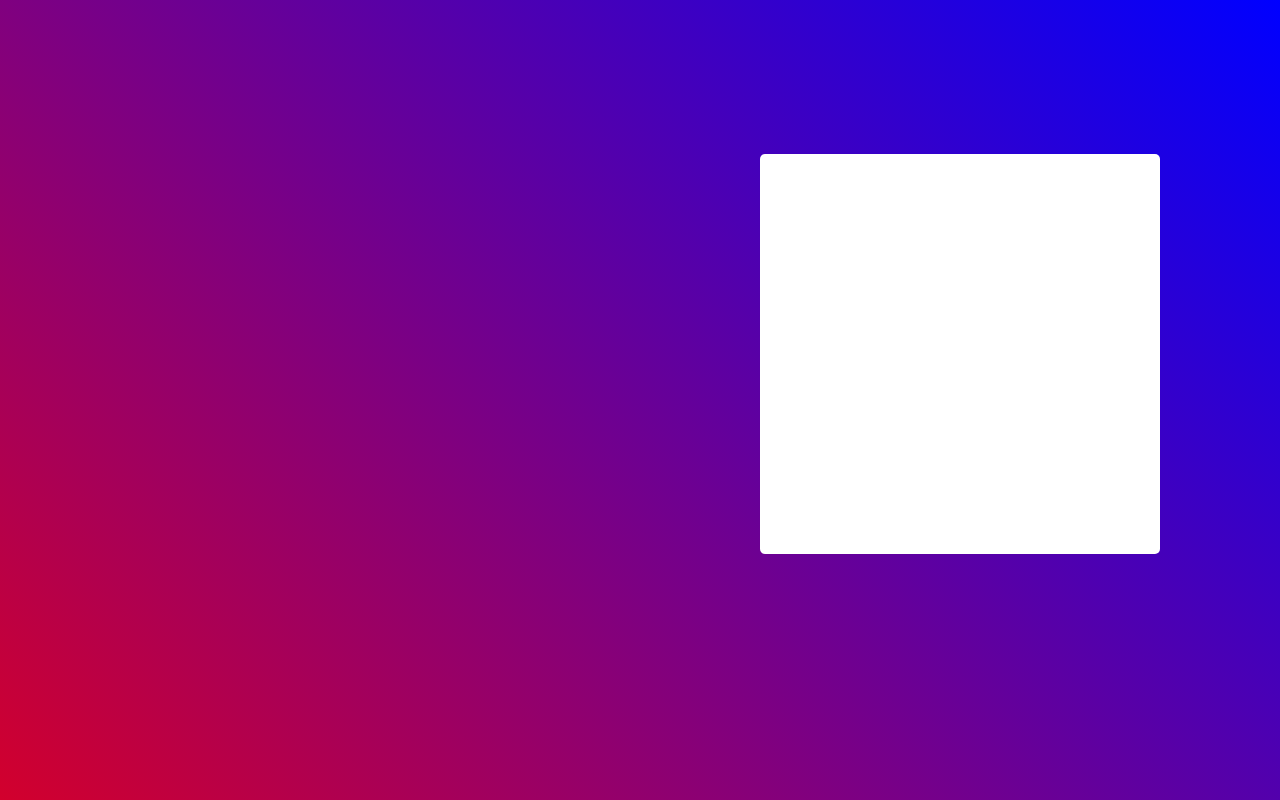
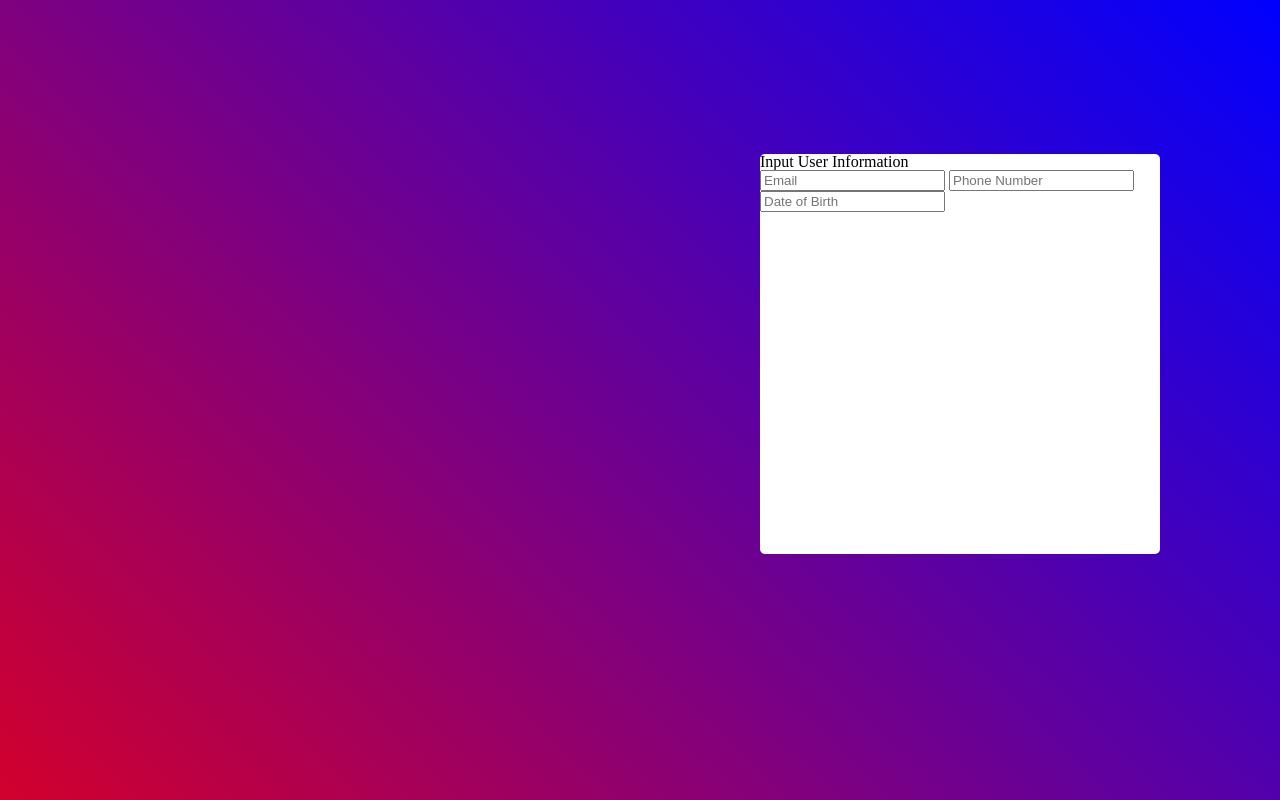
Before and after one commit to Marbi-IIT/lab2, a plain HTML site: page index.html in a window 1280 px wide. Shown: the top 800 px of the page. Drawn offline with Linux system fonts and the light colour scheme.

Commit message:
make text boxes for user info

```diff
--- a/index.html
+++ b/index.html
@@ -9,7 +9,13 @@
 </head>
 <body>
  <div class="containter">
+    <form>
+        <h3>Input User Information</h3>
+        <input type="text" placeholder="Email" required>
+        <input type="text" placeholder="Phone Number" required>
+        <input type="text" placeholder="Date of Birth" required>
 
+    </form>
  </div>
 </body>
 </html>
```
